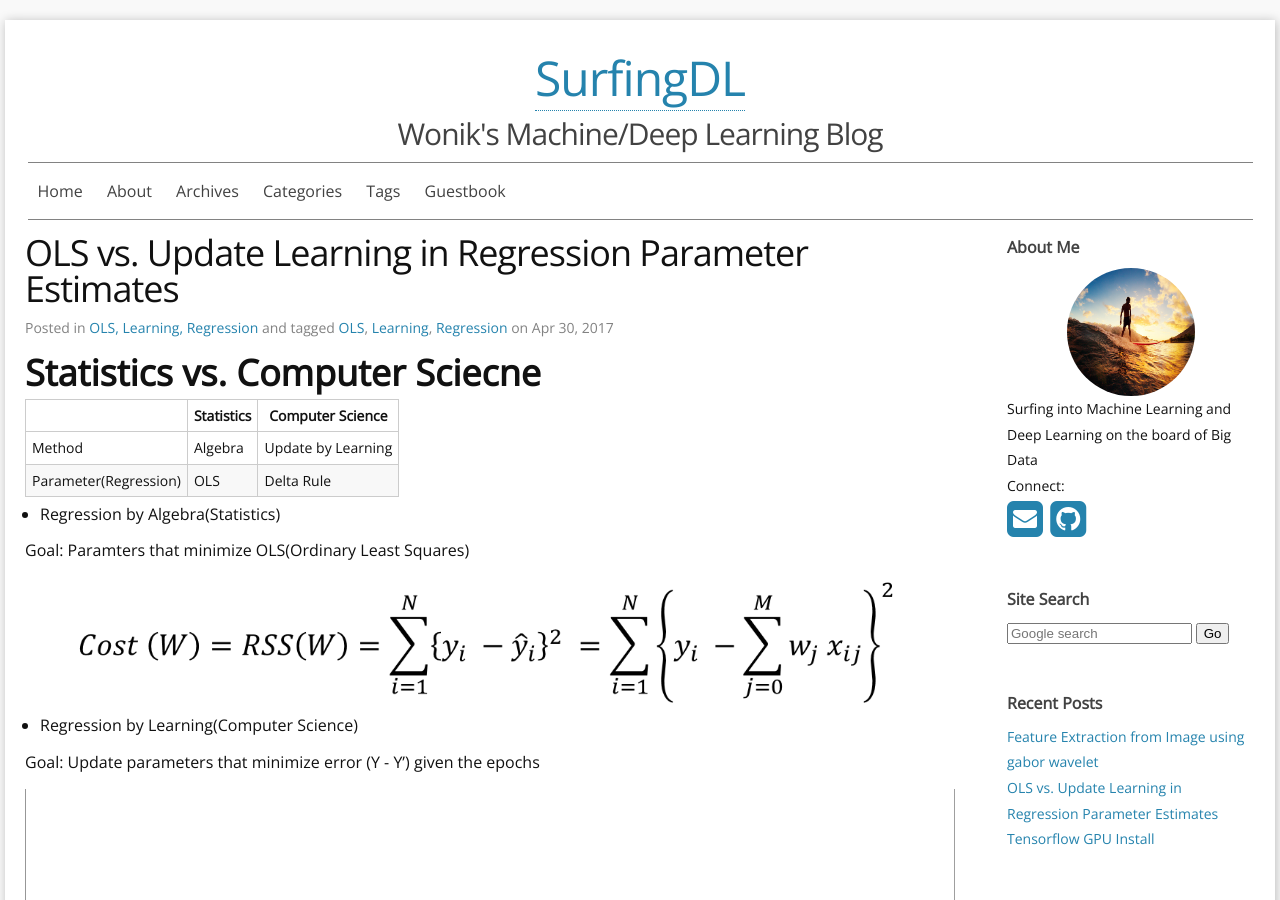
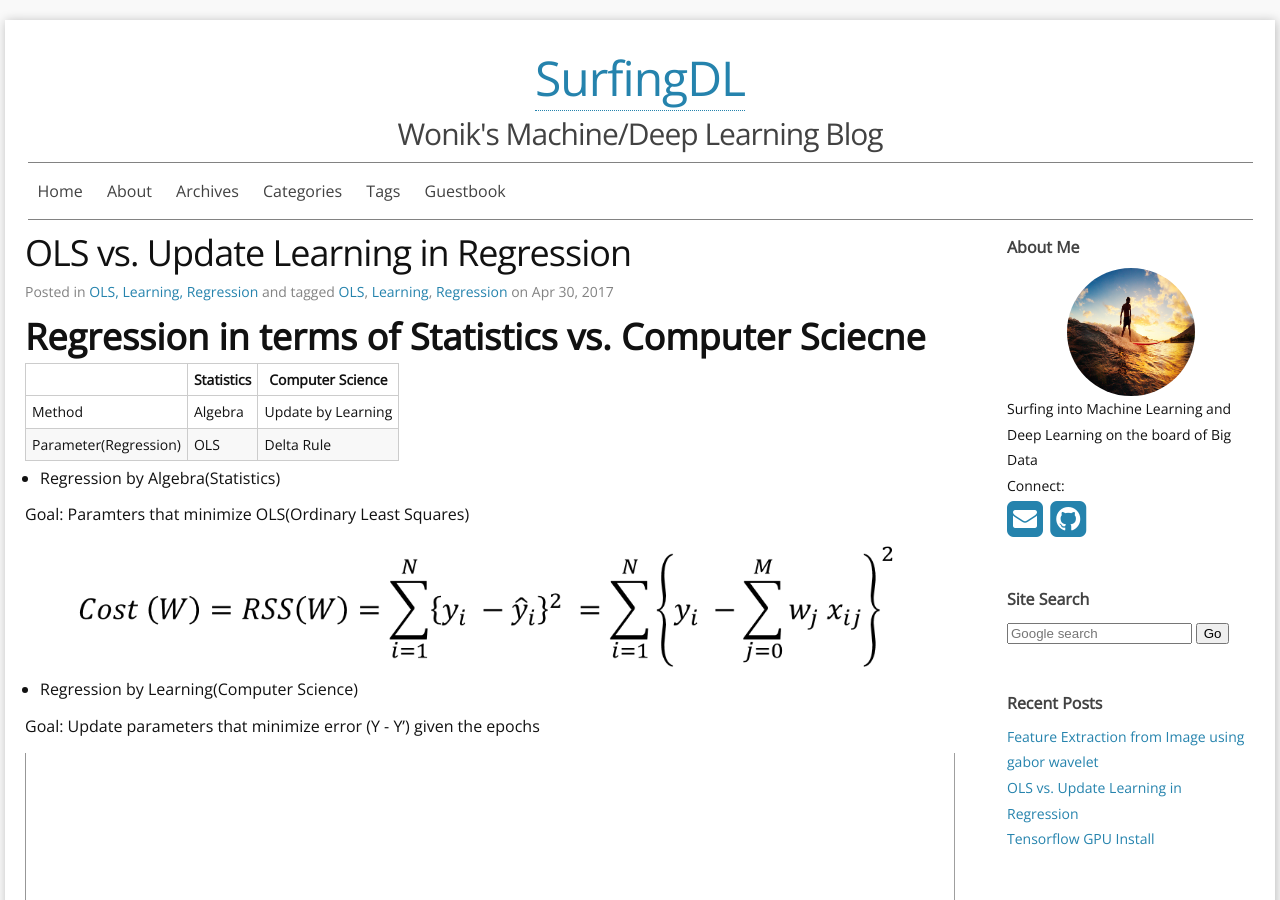
Before and after one commit to wonik/wonikjang.github.io, a Jekyll site: the page built from _posts/2017-04-30-stat_vs_cs.md, in a window 1280 px wide and 900 px high. Built offline with Jekyll 4.4.1, drawn with Linux system fonts in a browser that asks for light colours; nearby versions of some CDN libraries; comment, search, counter and statistics services are not loaded.

Commit message:
Update 2017-04-30-stat_vs_cs.md

```diff
--- a/_posts/2017-04-30-stat_vs_cs.md
+++ b/_posts/2017-04-30-stat_vs_cs.md
@@ -1,5 +1,5 @@
 ---
-title: "OLS vs. Update Learning in Regression Parameter Estimates"
+title: "OLS vs. Update Learning in Regression"
 updated: 2017-04-30 09:35
 layout: post
 author: Wonik Jang
@@ -12,7 +12,7 @@ comments: yes
 ---
 
 
-# **Statistics vs. Computer Sciecne**
+# **Regression in terms of Statistics vs. Computer Sciecne**
 
 |                      | Statistics | Computer Science   |
 |----------------------|------------|--------------------|
@@ -95,11 +95,10 @@ ax.set_title('Trend of MAE')
 {% endhighlight %}
 
 * **OLS (Statistics)**
-![regplot](/result_images/regplot.png  "regplot")
+<img src="result_images/regplot.png" width="200">
 
 * **Learning (Computer Science)**
-![learning_plot](/result_images/learning_plot.png  "learning_plot")
-
+<img src="result_images/learning_plot.png" width="200">
 
 
 {% highlight ruby %}
```
